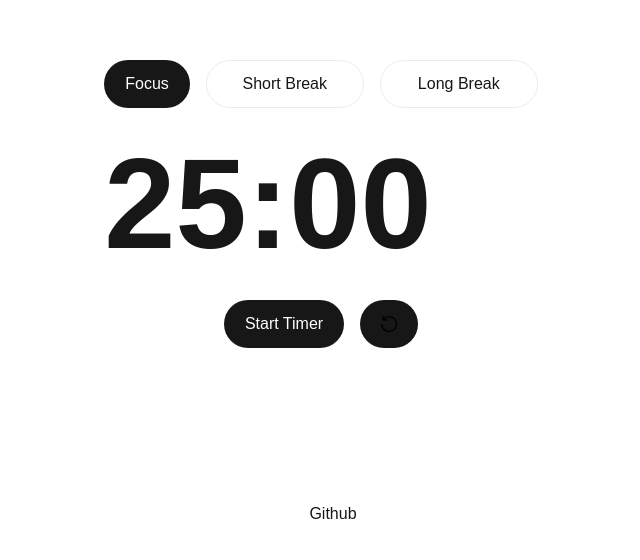
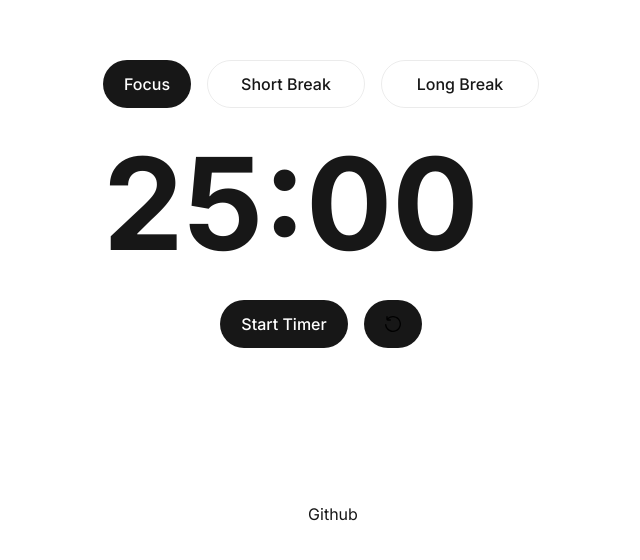
Before and after one commit to jorge-becerra/pomodoro, a Next.js app: page / in a window 1280 px wide. Shown: the part 196-756 px from the top of the page, without its empty margins (319-959 px from the left). Built offline with nearby package versions, Linux system fonts and the light colour scheme.

Commit message:
Changed site-wide font to Inter

```diff
--- a/app/layout.tsx
+++ b/app/layout.tsx
@@ -4,7 +4,6 @@ import "./globals.css";
 
 const inter = Inter({
   subsets: ["latin"],
-  variable: "--font-inter",
   display: "swap",
 });
 
@@ -22,7 +21,7 @@ export default function RootLayout({
   return (
     <html lang="en">
       <body
-        className={`${inter.variable} font-sans antialiased`}
+        className={`${inter.className} font-sans antialiased`}
       >
         {children}
       </body>
```
